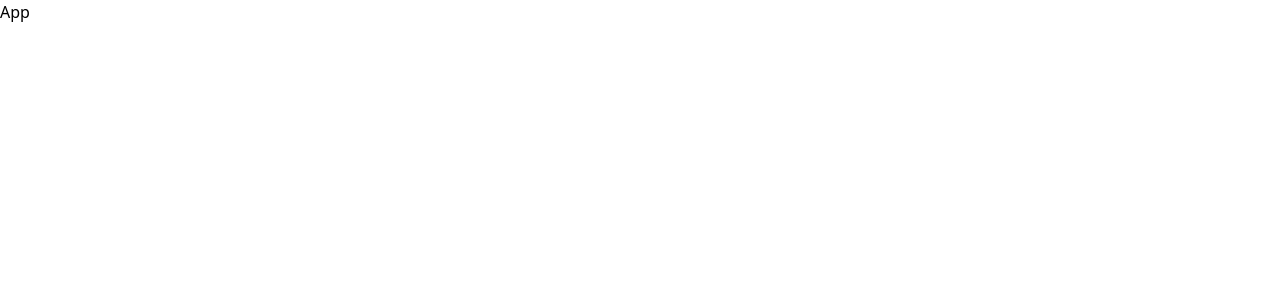
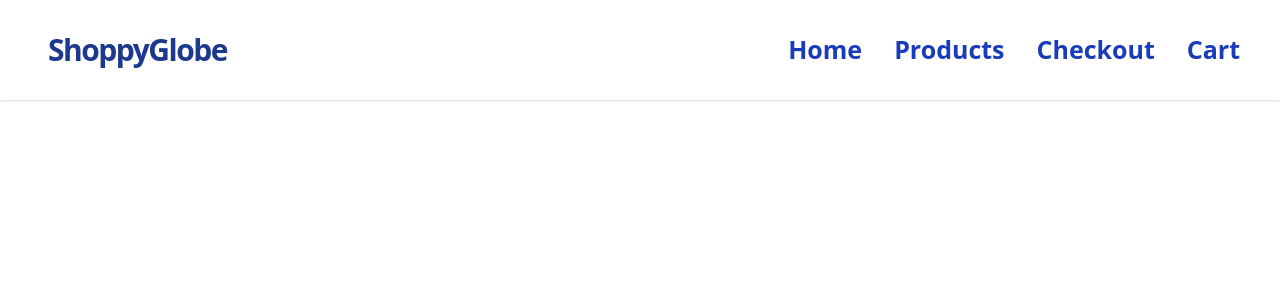
Before and after one commit to ajmeriunnisa/Shoppy-globe, a React (Vite) app: page / in a window 1280 px wide. Shown: the top 300 px of the page. Built offline with nearby package versions, Linux system fonts and the light colour scheme.

Commit message:
Created header component and styled navbar using tailwind css

```diff
--- a/src/App.jsx
+++ b/src/App.jsx
@@ -1,8 +1,11 @@
 import React from 'react'
+import Header from './components/Header'
 
 function App() {
   return (
-    <div>App</div>
+    <div>
+      <Header/>
+    </div>
   )
 }
 
--- /dev/null
+++ b/src/components/Header.jsx
@@ -0,0 +1,20 @@
+import React from 'react'
+
+function Header() {
+  return (
+    <header>
+         <nav className='flex justify-between items-center bg-white px-10 py-6 shadow-sm'>
+        <h1 className='p-2 font-extrabold text-3xl text-blue-900 cursor-pointer tracking-tighter'>ShoppyGlobe</h1>
+
+            <ul className='flex items-center space-x-8 text-[25px] text-blue-800 font-bold cursor-pointer'>
+                <li className='hover:text-blue-500'>Home</li>
+                <li className='hover:text-blue-500'>Products</li>
+                <li className='hover:text-blue-500'>Checkout</li>
+                <li className='hover:text-blue-500'>Cart</li>
+            </ul>
+        </nav>
+    </header>
+  )
+}
+
+export default Header
```
